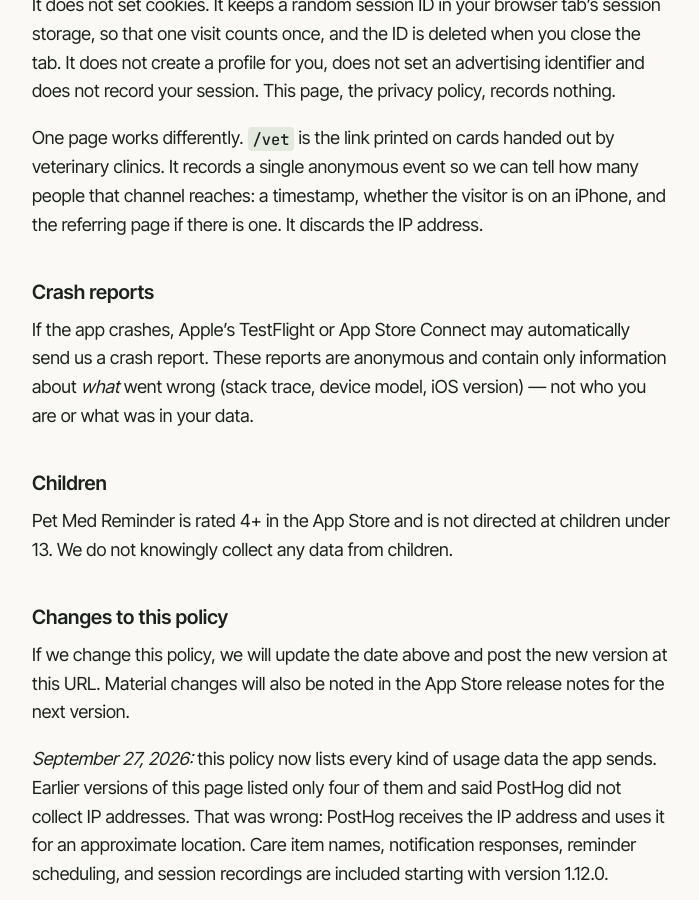
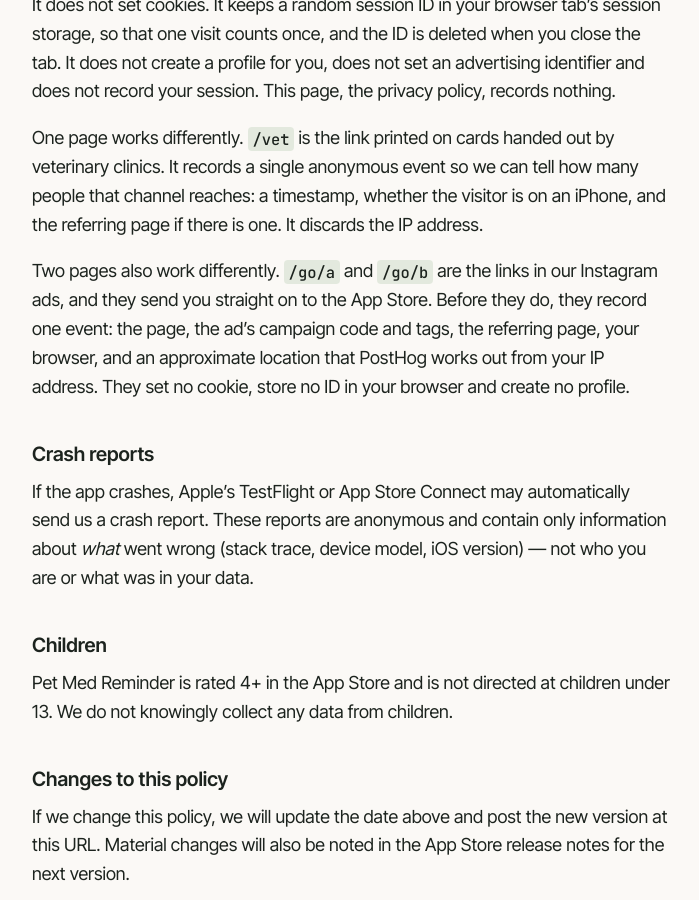
Before and after one commit to dpaola2/pet-med-reminder-ios-landing-page, a Jekyll site: the page built from privacy.md, in a window 1280 px wide and 900 px high, scrolled down 2595 px. Shown: the whole window, without its empty margins (288-987 px from the left). Built offline with Jekyll 4.4.1, drawn with Linux system fonts in a browser that asks for light colours.

Commit message:
Ad redirect pages /go/a/ and /go/b/: straight to the App Store product page for each ad
Each page sends one store_redirect event to PostHog (no cookie, no stored
ID, no person profile), then opens the custom product page with the ad's
campaign token. The privacy policy says so.

Co-Authored-By: Claude Opus 5.5 <noreply@anthropic.com>

```diff
--- /dev/null
+++ b/go-a.html
@@ -0,0 +1,5 @@
+---
+layout: null
+permalink: /go/a/
+---
+{% include store-redirect.html variant="a" ct="ig-a" store_url="https://apps.apple.com/us/app/pet-med-reminder-tracker/id6772127484?ppid=5ca4c8d2-ff17-4839-b30e-be1f5fffb65c&pt=364248&ct=ig-a&mt=8" %}
--- /dev/null
+++ b/go-b.html
@@ -0,0 +1,5 @@
+---
+layout: null
+permalink: /go/b/
+---
+{% include store-redirect.html variant="b" ct="ig-b" store_url="https://apps.apple.com/us/app/pet-med-reminder-tracker/id6772127484?ppid=989d468e-90eb-4e68-a2ad-606d5f0e722d&pt=364248&ct=ig-b&mt=8" %}
--- a/privacy.md
+++ b/privacy.md
@@ -55,6 +55,8 @@ It does not set cookies. It keeps a random session ID in your browser tab's sess
 
 One page works differently. `/vet` is the link printed on cards handed out by veterinary clinics. It records a single anonymous event so we can tell how many people that channel reaches: a timestamp, whether the visitor is on an iPhone, and the referring page if there is one. It discards the IP address.
 
+Two pages also work differently. `/go/a` and `/go/b` are the links in our Instagram ads, and they send you straight on to the App Store. Before they do, they record one event: the page, the ad's campaign code and tags, the referring page, your browser, and an approximate location that PostHog works out from your IP address. They set no cookie, store no ID in your browser and create no profile.
+
 ### Crash reports
 
 If the app crashes, Apple's TestFlight or App Store Connect may automatically send us a crash report. These reports are anonymous and contain only information about *what* went wrong (stack trace, device model, iOS version) — not who you are or what was in your data.
```
Also changed, not shown: _includes/store-redirect.html (added, +67 -0 lines).
